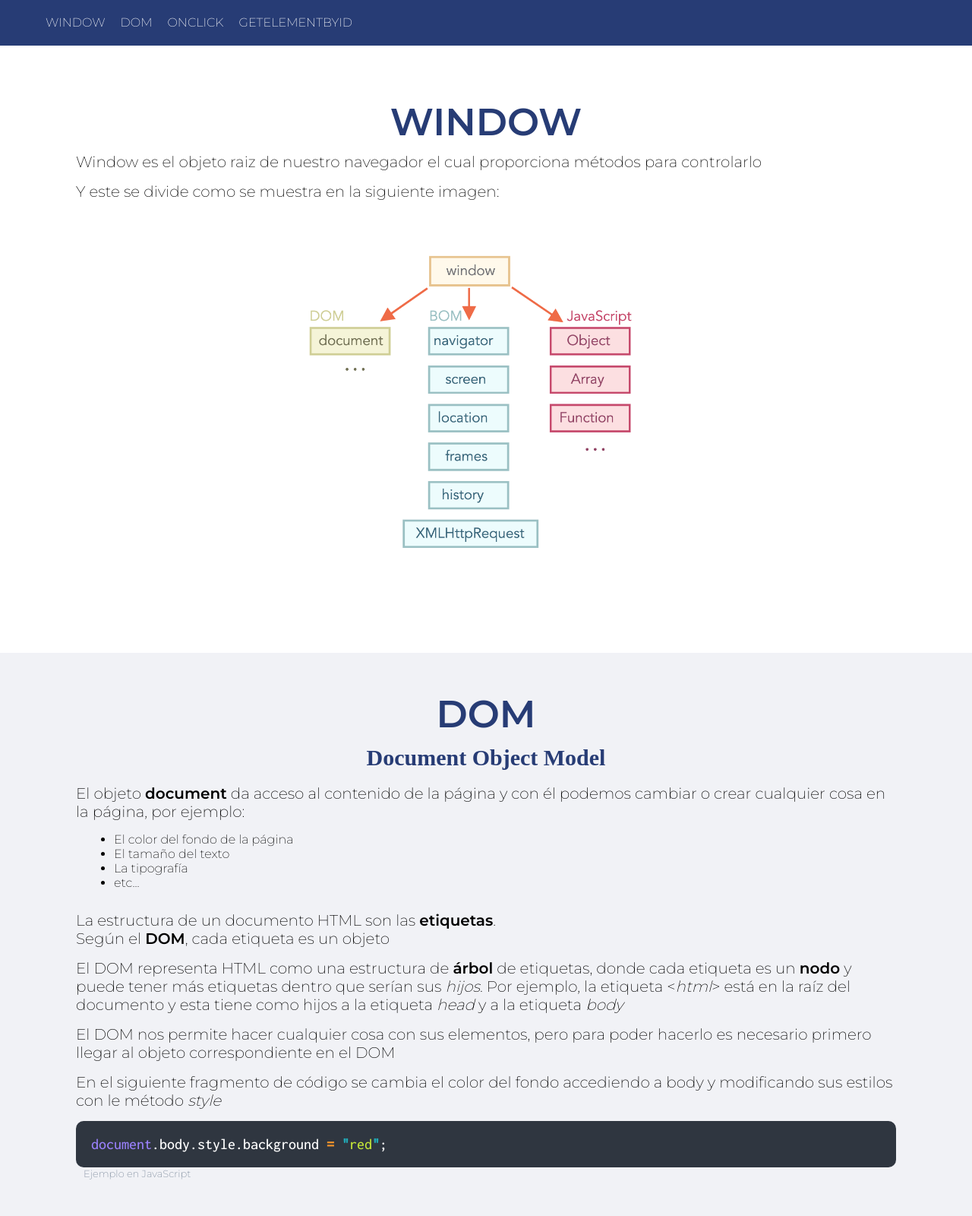
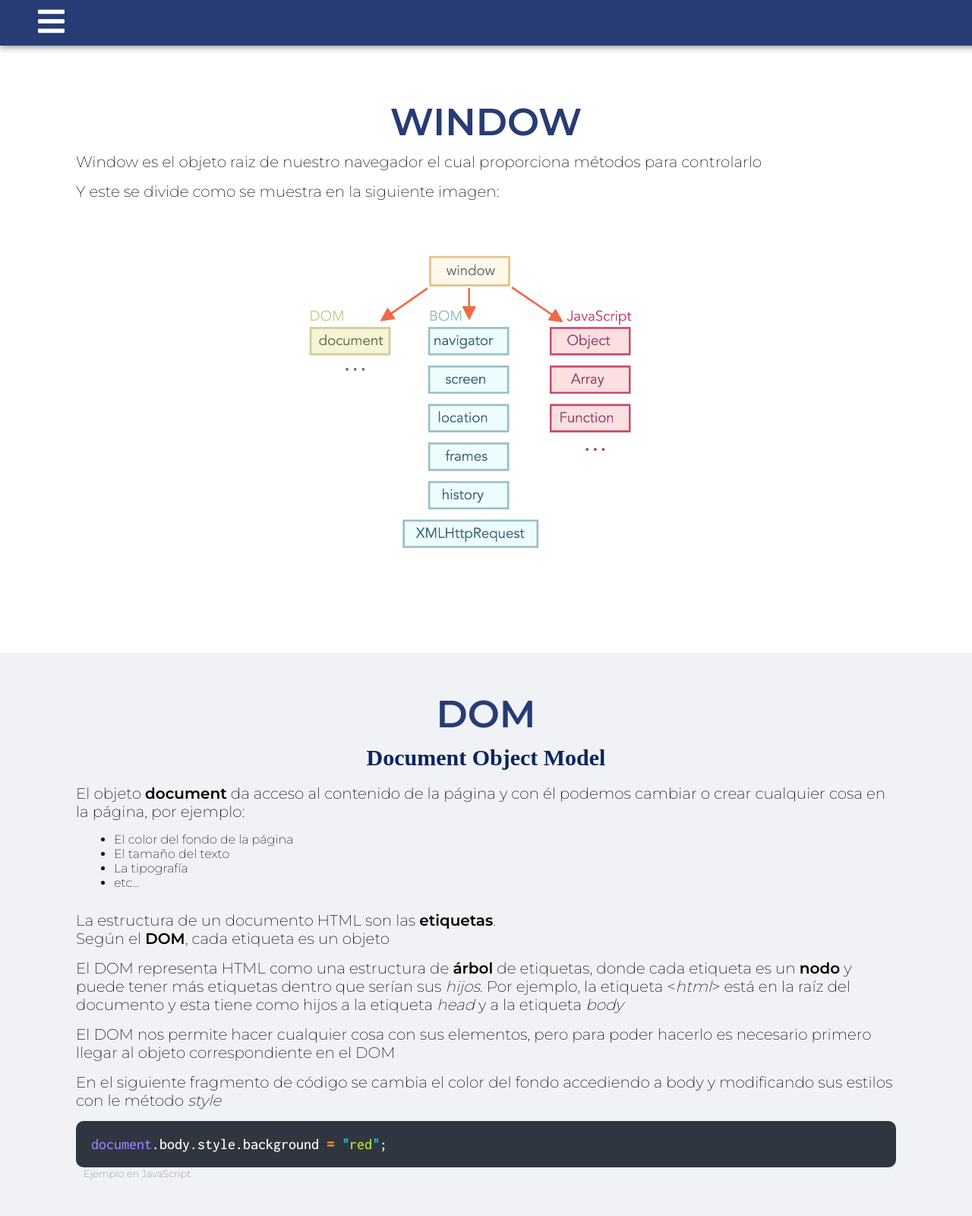
Before and after one commit to lissetmedel/DSI, a plain HTML site: page funcionalidad/index.html in a window 1280 px wide. Shown: the top 1600 px of the page at 76% size. Drawn offline with Linux system fonts and the light colour scheme.

Commit message:
Add files via upload

```diff
--- a/funcionalidad/estilos.css
+++ b/funcionalidad/estilos.css
@@ -7,7 +7,7 @@
 }
 :root{
 	--azul-marino :#273c75;
-	--azul-marino2:#273c75;
+	--azul-marino2:#0c2461;
 	--grisClaro:#f1f2f6;
 	--letra-codigo :'Inconsolata', monospace;
 	--letra-normal:'Montserrat', sans-serif;
@@ -28,35 +28,67 @@ html{
 	box-sizing: border-box;
 	margin-top: 80px;
 	position: relative;
-	float: left;
+	float: right;
+	transition: .2s all;
+}
+.size{
+	width: calc(100% - 300px)!important;
 }
 header{
-	text-transform: uppercase;
 	width: 100%;
 	height: 60px;
+	background: var(--azul-marino);
 	position: fixed;
+	top: 0px;
 	left: 0px;
-	top: 0px;
-	background: var(--azul-marino2);
-	text-align: center;
+	box-shadow: 0px 0px 10px 1px rgba(0,0,0,.5);
+	z-index: 2;
+	line-height: 60px;
+	padding-left: 50px;
+	font-size: 40px;
+	color: white;
+}
+header>i:hover{
+	cursor: pointer;
+}
+.visible{
+	left: 0px;
+}
+nav{
+	width: 300px;
+	height: 100%;
+	position: fixed;
+	left: -300px;
+	top: 60px;
+	background: var(--azul-marino);
 	z-index: 1;
+	transition: .3s all;
 }
-	header>ul{
+	nav>ul{
+		margin:0px !important;
 		width: 100%;
-		background: red;
+		height: 100%;
 	}
-	header>ul>a{
+	nav>ul>a{
+		width: 100%;
+		height: 50px;
+		margin-bottom: 20px;
+		padding: 0px 50px;
+		box-sizing: border-box;
 		position: relative;
 		float: left;
 		text-decoration: none;
 		color: white;
 		list-style: none;
-		padding: 0px 10px;
-		line-height: 40px;
+		line-height: 50px;
 		cursor: pointer;
 	}
-	header a:hover{
+	nav>ul>a>li>i{
+		margin-right: 8px;
+	}
+	nav a:hover{
 		font-weight: 600;
+		background: var(--azul-marino2);
 	}
 /*=========== TEXTOS ==========*/
 /*=========== TEXTOS ==========*/
--- a/funcionalidad/funciones.js
+++ b/funcionalidad/funciones.js
@@ -11,3 +11,11 @@ function crear(){
 	document.getElementById('cuadrado').style.height = alto+"px";
 	document.getElementById('cuadrado').style.width = ancho+"px";
 }
+function menu(){
+	document.getElementById('menu').classList.toggle('visible');
+	let e=document.querySelectorAll('.contenedor');
+	let t=e.length;
+	for(i=t-1; i>=0;i--){
+		e[i].classList.toggle('size');
+	}
+}
--- a/funcionalidad/index.html
+++ b/funcionalidad/index.html
@@ -6,18 +6,23 @@
 	<link href="https://fonts.googleapis.com/css2?family=Inconsolata:wght@300;500&family=Montserrat:wght@200;600&display=swap" rel="stylesheet">
 	<link rel="stylesheet" type="text/css" href="estilos.css">
 	<script src="funciones.js"></script>
+	<link rel="stylesheet" href="https://use.fontawesome.com/releases/v5.15.3/css/all.css" integrity="sha384-SZXxX4whJ79/gErwcOYf+zWLeJdY/qpuqC4cAa9rOGUstPomtqpuNWT9wdPEn2fk" crossorigin="anonymous">
 	<meta name="viewport" content="width=device-width, initial-scale=1.0">
 
 </head>
 <body>
 	<header>
+		<i class="fas fa-bars" onclick="menu()"></i>
+	</header>
+	<nav id="menu">
 		<ul>
-			<a href="#window"><li>window</li></a>
-			<a href="#DOM"><li>DOM</li></a>
-			<a href="#onclick"><li>onclick</li></a>
-			<a href="#gebi"><li>getelementbyid</li></a>
+			<a href="../index.html"><li><i class="fas fa-home"></i>Inicio</li></a>
+			<a href="#window"><li><i class="fab fa-js-square"></i>window</li></a>
+			<a href="#DOM"><li><i class="fab fa-js-square"></i>DOM</li></a>
+			<a href="#onclick"><li><i class="fab fa-js-square"></i>onclick</li></a>
+			<a href="#gebi"><li><i class="fab fa-js-square"></i>getElementById</li></a>
 		</ul>
-	</header>
+	</nav>
 
 	<div id="window" class="contenedor">
 		<h1>WINDOW</h1>
```
